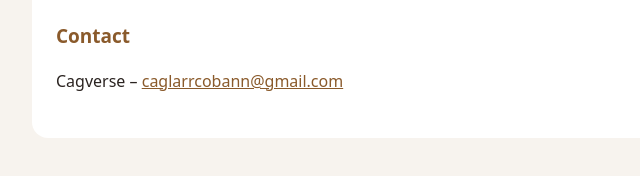
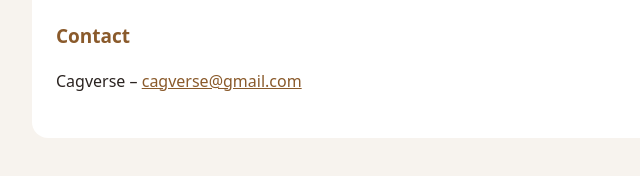
Before and after one commit to Caglar-Coban/chocomerge-privacy, a plain HTML site: page index.html in a window 1280 px wide. Shown: the part 2040-2216 px from the top of the page, 244-884 px from the left. Drawn offline with Linux system fonts and the light colour scheme.

Commit message:
Update contact email to cagverse@gmail.com

```diff
--- a/index.html
+++ b/index.html
@@ -60,7 +60,7 @@
 <p>We may update this policy. The effective date above shows when it last changed.</p>
 
 <h2>Contact</h2>
-<p>Cagverse – <a href="mailto:caglarrcobann@gmail.com">caglarrcobann@gmail.com</a></p>
+<p>Cagverse – <a href="mailto:cagverse@gmail.com">cagverse@gmail.com</a></p>
 </div>
 </main>
 </body>
```
